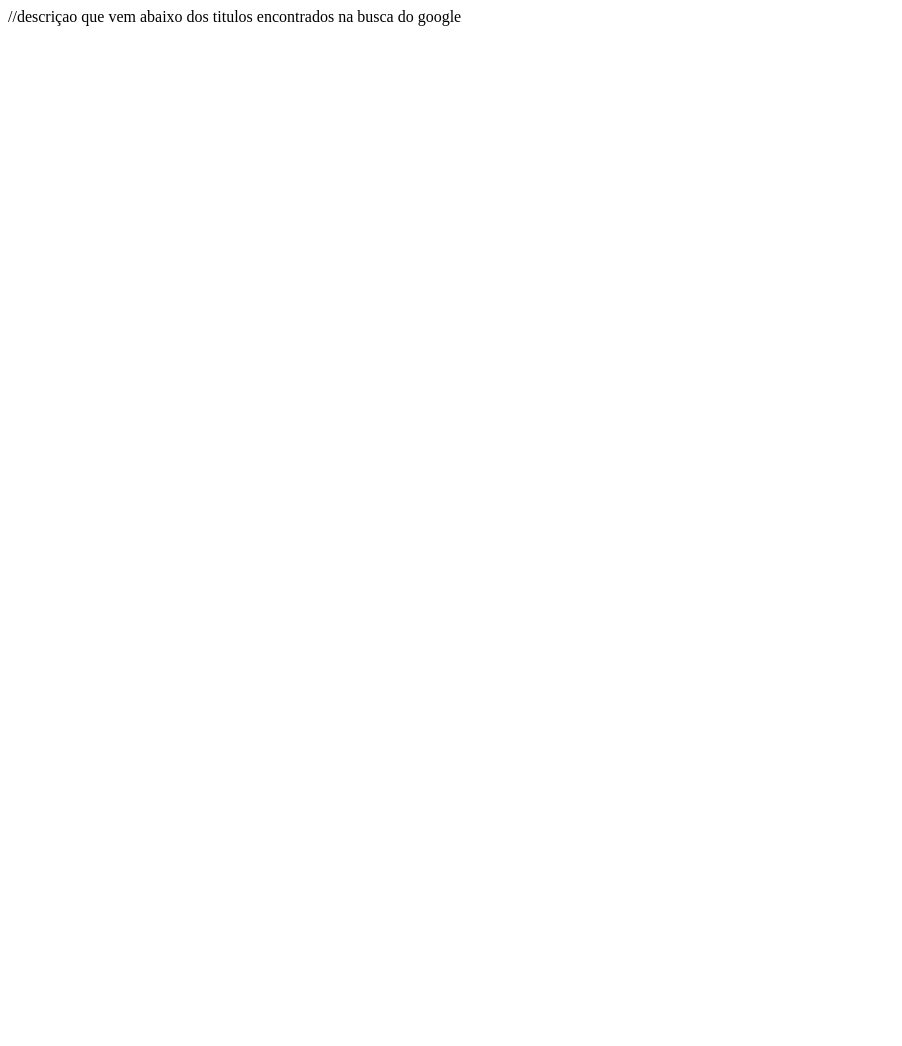
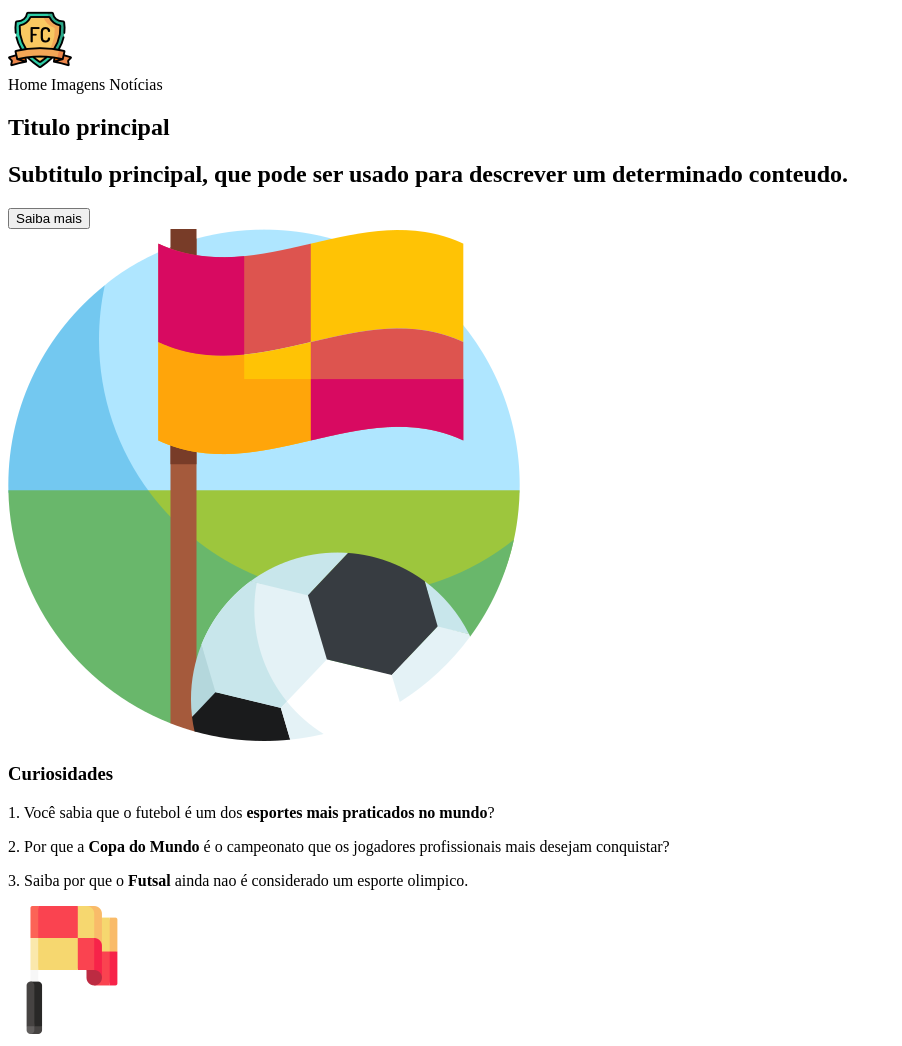
Before and after one commit to Vitorrocha98/site-estudo, a plain HTML site: page LandingPage/index.html in a window 1280 px wide. Shown: the whole page, without its empty margins (0-902 px from the left). Before the commit the page ends 800 px from the top, so only its background shows below. Drawn offline with Linux system fonts and the light colour scheme.

Commit message:
criando os blocos header, main e footer

```diff
--- a/LandingPage/index.html
+++ b/LandingPage/index.html
@@ -3,11 +3,40 @@
 <head>
     <meta charset="UTF-8">
     <meta name="viewport" content="width=device-width, initial-scale=1.0">
-    //descriçao que vem abaixo dos titulos encontrados na busca do google
+    <!--//descriçao que vem abaixo dos titulos encontrados na busca do google -->
     <meta name="description" content="Este site é um exemplo de estudo sobre HTML e CSS.">
     <title>HTML e CSS</title>
 </head>
 <body>
+    <header>
+        <img src="assets/clube-de-futebol.png" alt="logo-img">
+        <nav>
+            <a>Home</a>
+            <a>Imagens</a>
+            <a>Notícias</a>
+        </nav>
+    </header>
 
+    <main>
+        <section>
+            <div>
+                <h1>Titulo principal</h1>
+                <h2>Subtitulo principal, que pode ser usado para descrever um determinado conteudo.</h2>
+                <button>Saiba mais</button>
+            </div>
+            <img src="assets/penalty.png" alt="bandeira-img">
+        </section>
+
+        <section>
+            <h3>Curiosidades</h3>
+            <p>1. Você sabia que o futebol é um dos <strong>esportes mais praticados no mundo</strong>?</p>
+            <p>2. Por que a <strong>Copa do Mundo</strong> é o campeonato que os jogadores profissionais mais desejam conquistar?</p>
+            <p>3. Saiba por que o <strong>Futsal</strong> ainda nao é considerado um esporte olimpico.</p>
+        </section>
+    </main>
+
+    <footer>
+        <img src="assets/linesman.png" alt="bandeira2-img">
+    </footer>
 </body>
 </html>
```
Also changed, not shown: LandingPage/assets/clube-de-futebol.png (added), LandingPage/assets/linesman.png (added), LandingPage/assets/penalty (1).png (added), LandingPage/assets/penalty.png (added), LandingPage/style.css (added).
